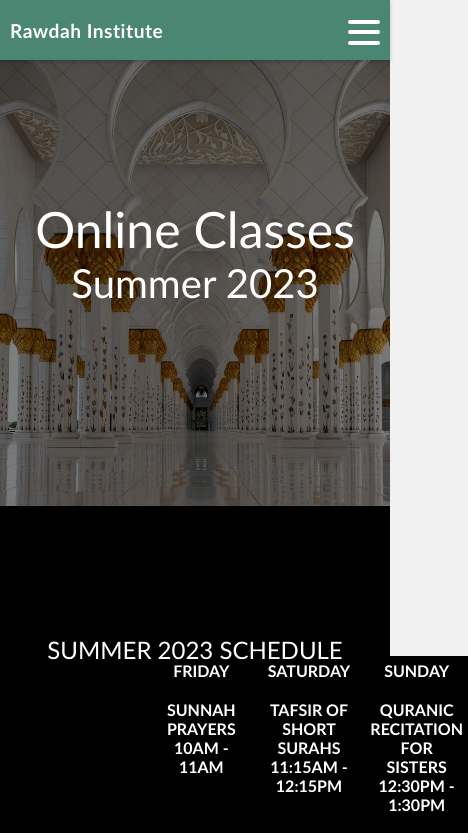
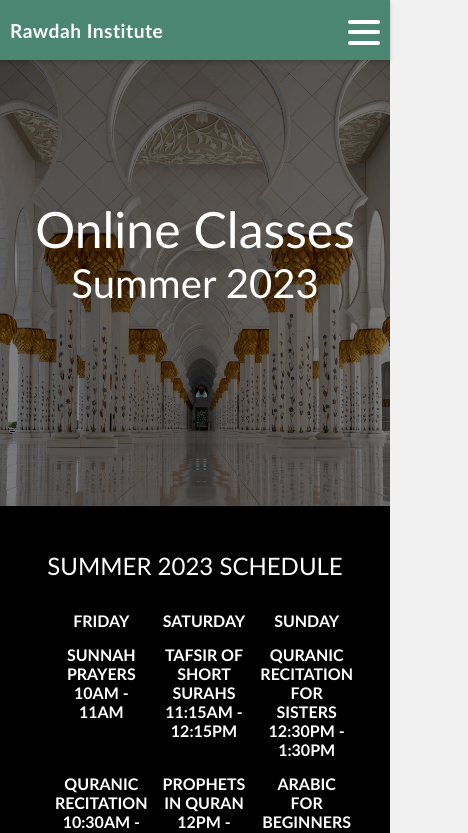
Before and after one commit to tahmid198/Rawdah_Institute, a React (Create React App) app: page /#/online-class in a window 390 px wide. Shown: the top 833 px of the page, 468 px wide, since content can reach past the window. Built offline with nearby package versions, Linux system fonts and the light colour scheme.

Commit message:
Optimized contact and online classes page for smaller screens

```diff
--- a/src/components/css/contact.css
+++ b/src/components/css/contact.css
@@ -14,11 +14,16 @@ html, body
 } #page-title {
   position: relative;
   margin: 5px;
-  padding: 0px 100px 0px;
+  padding: 20px 100px 0px;
   text-align: center;
   color: #f1f1f1;
   font-size: 30px;
-} #page-subheading {
+} @media screen and (max-width: 980px) {
+  #page-title {
+    padding: 20px 50px 0px;
+
+  }
+}#page-subheading {
   color:#f1f1f1;
   text-align: center;
   padding: 0px 100px 0px;
@@ -32,12 +37,12 @@ html, body
   display: grid;
   height: 90vh;
   width: 100%;
-  padding: 0px 100px 150px;
+  padding: 0px 50px 150px;
   background-color: #111111;
 } @media screen and (max-width: 980px) {
   .contact-wrapper {
     grid-template-columns: auto;
-    padding: 0px 50px 100px;
+    padding: 0px 20px 50px;
     height: 100%;
   }
 }
--- a/src/components/css/online-class.css
+++ b/src/components/css/online-class.css
@@ -32,48 +32,54 @@
     width: 100%; */
     background-color: #000;
     padding: 150px;
+    /* overflow: hidden; Prevents child from overflowing */
+} @media screen and (max-width: 980px) {
+    .schedule {
+        padding: 100px 50px 70px 50px;
+        position: relative;
 
-} .schedule .schedule-title h1 {
-    position: center;
+    }
+}
+.schedule .schedule-title h1 {
+    position: absolute;
     padding-bottom: 50px;
     color: #fff;
     font-weight: 300;
-    position: absolute;
     top: 30%;
     left: 50%;
     margin-right: -50%;
     transform: translate(-50%, -50%);
-    float: center;
+} @media screen and (max-width: 980px) {
+    .schedule .schedule-title h1 {
+        top: 20%;
+    }
 }
-
 .schedule .grid-schedule-container {
-    position: center;
-    top: 50%;
     left: 3%;
-    transform: translateY(-50%,-50%);
-    /* height: 100vh;
-    width: 100%; */
-    display: inline-grid;
+    display:inline-grid;
     grid-template-columns: auto auto auto;
     gap: 20px;
     background-color: #000;
     padding: 5px;
     color: #fff;
     font-weight: bold;
-    float: center;
+} @media screen and (max-width: 980px) {
+    .schedule .grid-schedule-container{
+        gap: 15px;
+    }
 }
   /* --------------------------------------------------------------------------------------- */
 .class-container{
-    /* height: 60vh;
-    width: 100%; */
     padding: 10px;
     background-color:#F5DF99;
 } .class-container .class-list {
     background-color: #fff;
-    /* height: 100%;
-    width: 100%; */
     padding: 50px;
     float: center;
+} @media screen and (max-width: 980px){
+    .class-container .class-list {
+        padding: 30px;
+    }
 } .class-container .class-list h1 {
     padding-top: 30px;
     padding-bottom: 60px;
--- a/src/components/online-class.js
+++ b/src/components/online-class.js
@@ -39,7 +39,7 @@ export default function OnlineClass(){
             <div className="schedule">
                 <div className="schedule-title">
                     <h1>SUMMER 2023 SCHEDULE</h1>
-            </div>
+                </div>
                 <div class="grid-schedule-container">
                     <div className="grid-item">FRIDAY</div>
                     <div className="grid-item">SATURDAY</div>
```
